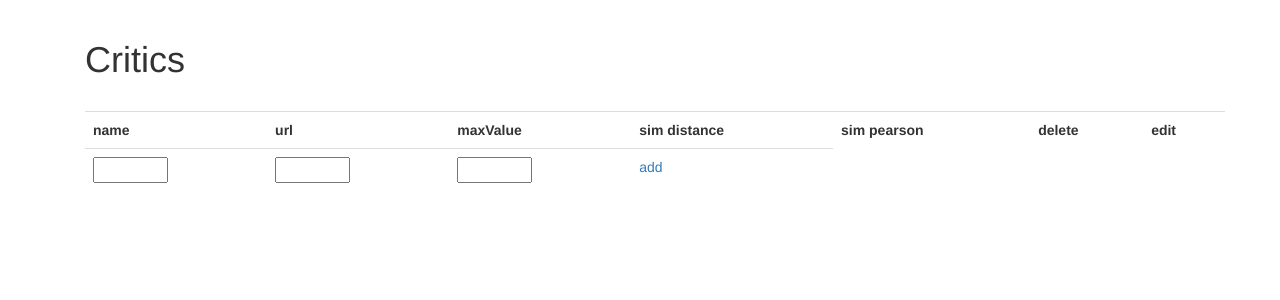
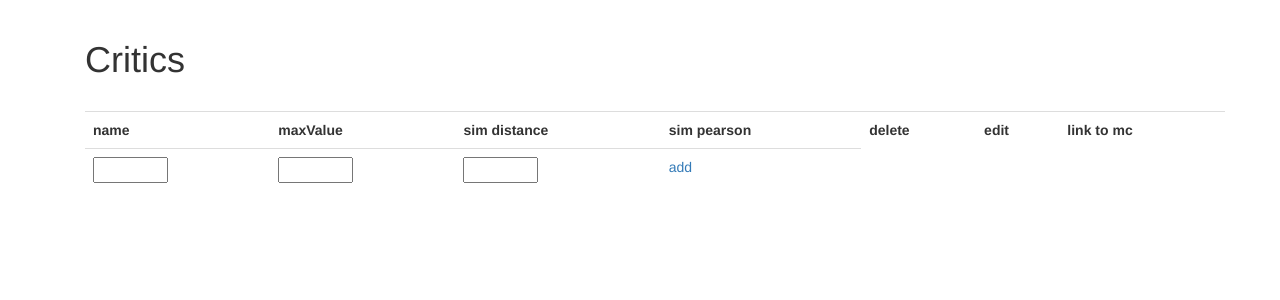
Before and after one commit to JanDebiec/MovieDB, a Python web app: template app/templates/mod_db/critics.html in a window 1280 px wide. Shown: the part 52-352 px from the top of the page. Run offline with Jinja, Linux system fonts and the light colour scheme; the template is opened without the code that fills it, so the values that code supplies are empty; some libraries are stand-ins or nearby versions.

Commit message:
link to mc critics

```diff
--- a/app/templates/_criticheader.html
+++ b/app/templates/_criticheader.html
@@ -1,11 +1,11 @@
 <div class="panel-heading">
     <tr valign="top">
         <th scope="col">name</th>
-        <th scope="col"> url</th>
         <th scope="col">maxValue</th>
         <th scope="col">sim distance</th>
         <th scope="col">sim pearson</th>
         <th scope="col">delete</th>
         <th scope="col">edit</th>
+        <th scope="col">link to mc</th>
     </tr>
 </div>
--- a/app/templates/mod_db/critics.html
+++ b/app/templates/mod_db/critics.html
@@ -14,13 +14,13 @@
             {% for critic in critics[1:] %}
             <tr valign="top">
                 <td>{{ critic.name }}</td>
-                <td>{{ critic.url }}</td>
                 <td>{{ critic.maxVal }}</td>
                 <td>{{ '%0.4f' | format(critic.simdistance|float) }}</td>
                 <td>{{ '%0.4f' | format(critic.simperson|float) }}</td>
                 <td><a href="{{ url_for('database.deletecritic', criticid=critic.id) }}">delete</a></td>
                 <td><a href="{{ url_for('database.editcritic', criticid=critic.id) }}">edit</a></td>
-            </tr>
+                <td><a href="{{ critic.url }}">MC link</a></td>
+           </tr>
             {% endfor %}
             <tr>
                 <td><input type="text" name="name" size="6" maxlength="6"></td>
```
